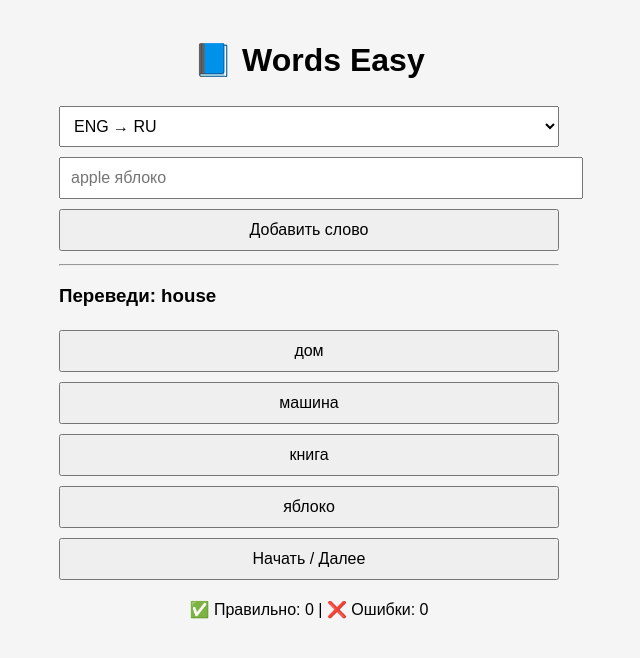
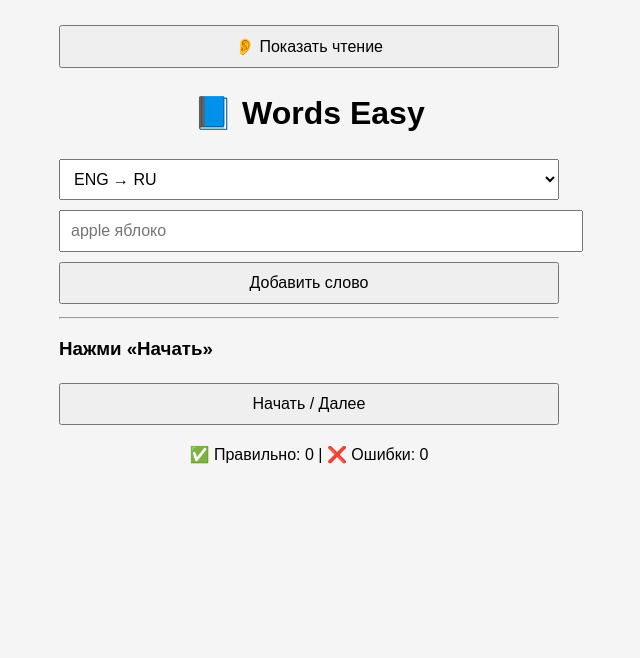
Before and after one commit to yukiglider-dev/words-easy, a plain HTML site: page index.html in a window 1280 px wide. Both pictures are taken after a click on the button "Начать / Далее". Shown: the whole page, without its empty margins (331-971 px from the left). Drawn offline with Linux system fonts and the light colour scheme.

Commit message:
Update index.html

```diff
--- a/index.html
+++ b/index.html
@@ -1,5 +1,7 @@
 <!DOCTYPE html>
 <html lang="ru">
+  <button onclick="showReading()">👂 Показать чтение</button>
+<p id="reading" style="font-style: italic;"></p>
 <head>
 <meta charset="UTF-8">
 <title>Words Easy</title>
@@ -57,12 +59,55 @@
 </div>
 
 <script>
-let words = JSON.parse(localStorage.getItem("words")) || {
-  apple: "яблоко",
-  house: "дом",
-  book: "книга",
-  car: "машина"
+let words = JSON.parse(localStorage.getItem("words")) ||
+{let currentWord = "";
+
+function showReading() {
+  if (!currentWord) return;
+  document.getElementById("reading").innerText =
+    "Чтение: " + words[currentWord].read;
+}
+
+  "I": { ru: "я", read: "ай" },
+  "you": { ru: "ты / вы", read: "ю" },
+  "we": { ru: "мы", read: "ви" },
+  "they": { ru: "они", read: "зэй" },
+  "he": { ru: "он", read: "хи" },
+  "she": { ru: "она", read: "ши" },
+  "it": { ru: "это", read: "ит" },
+
+  "here": { ru: "здесь", read: "хиэ" },
+  "there": { ru: "там", read: "зэа" },
+  "at school": { ru: "в школе", read: "эт скул" },
+
+  "understand": { ru: "понимать", read: "андэстэнд" },
+  "know": { ru: "знать", read: "ноу" },
+  "eat": { ru: "есть", read: "ит" },
+  "drink": { ru: "пить", read: "дринк" },
+  "sleep": { ru: "спать", read: "слип" },
+  "ask": { ru: "спрашивать", read: "аск" },
+  "read": { ru: "читать", read: "рид" },
+  "write": { ru: "писать", read: "райт" },
+  "think": { ru: "думать", read: "синк" },
+  "wait": { ru: "ждать", read: "вэйт" },
+  "buy": { ru: "покупать", read: "бай" },
+  "play": { ru: "играть", read: "плэй" },
+  "want": { ru: "хотеть", read: "вонт" },
+  "study": { ru: "учиться", read: "стади" },
+  "work": { ru: "работать", read: "вёрк" },
+
+  "busy": { ru: "занятый", read: "бизи" },
+  "cosy": { ru: "уютный", read: "коузи" },
+  "rich": { ru: "богатый", read: "рич" },
+  "poor": { ru: "бедный", read: "пуа" },
+
+  "I'm busy": { ru: "я занят", read: "айм бизи" },
+  "you're right": { ru: "ты прав", read: "йо райт" },
+  "why": { ru: "почему", read: "уай" },
+  "where": { ru: "где", read: "уэа" },
+  "what": { ru: "что", read: "уот" }
 };
+
 
 let stats = JSON.parse(localStorage.getItem("stats")) || {
   correct: 0,
@@ -97,7 +142,9 @@ function nextQuestion() {
 
   if (mode === "en-ru") {
     questionText = `Переведи: ${randomKey}`;
-    rightAnswer = words[randomKey];
+    rightAnswer = words[randomKey].ru;
+currentWord = randomKey;
+document.getElementById("reading").innerText = "";
     answers = Object.values(words);
   } else {
     questionText = `Переведи: ${words[randomKey]}`;
```
